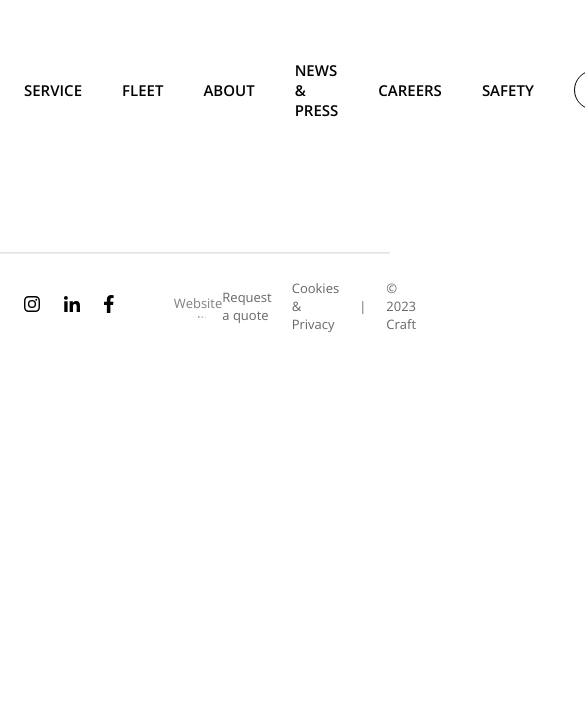
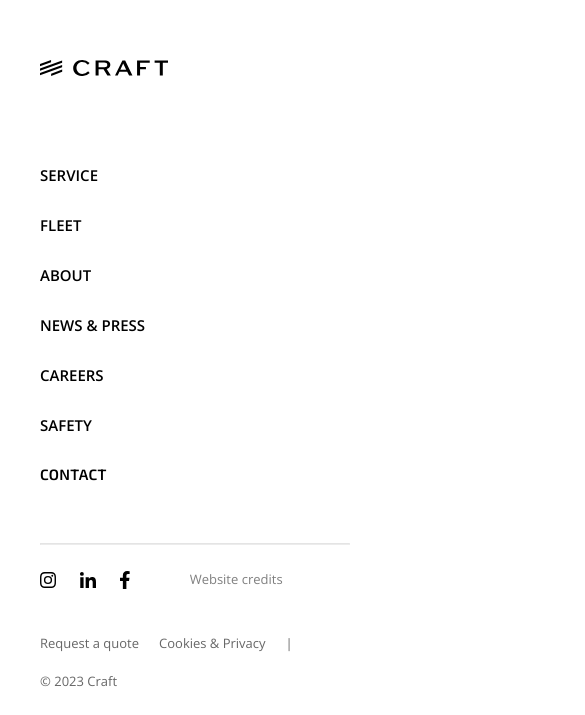
Before and after one commit to Kimbangul/craftcharter, a React (Create React App) app: page / in a window 390 px wide. Shown: the part 5686-6401 px from the top of the page, 585 px wide, since content can reach past the window. Before the commit the page ends 6044 px from the top, so only its background shows below. Built offline with nearby package versions, Linux system fonts and the light colour scheme.

Commit message:
style: add media query

```diff
--- a/src/style/components/contact/Contact.scss
+++ b/src/style/components/contact/Contact.scss
@@ -32,4 +32,16 @@
     height: 100%;
     object-fit: cover;
   }
+
+  @media (max-width: $tb-width) {
+    &__title {
+      font-size: 2.8rem;
+    }
+    &__btn--round {
+      margin-top: 4rem;
+    }
+    &__text {
+      padding: 0 4rem;
+    }
+  }
 }
--- a/src/style/components/footer/Footer.scss
+++ b/src/style/components/footer/Footer.scss
@@ -6,6 +6,16 @@
     max-width: $max-inner;
     padding: 0 2.4rem;
     margin: 0 auto;
+  }
+  @mixin item-style {
+    font-weight: 600;
+    font-size: 1.5rem;
+    transition: opacity 0.3s;
+    text-transform: uppercase;
+
+    &:hover {
+      opacity: 0.7;
+    }
   }
 
   &__header {
@@ -19,14 +29,7 @@
       @include flex(flex-start, center, 4rem);
     }
     &-item {
-      font-weight: 600;
-      font-size: 1.5rem;
-      transition: opacity 0.3s;
-      text-transform: uppercase;
-
-      &:hover {
-        opacity: 0.7;
-      }
+      @include item-style();
     }
   }
 
@@ -105,4 +108,67 @@
   // &__social {
   //   @include flex(flex-start, center, 2.4rem);
   // }
+
+  @media (max-width: $pc-width) {
+    & {
+      padding: 7.8rem 6rem 2.5rem 6rem;
+    }
+    &__header {
+      flex-direction: column;
+      align-items: stretch;
+      padding: 0;
+    }
+    &__bottom {
+      flex-direction: column;
+      align-items: stretch;
+      padding: 0;
+    }
+    &__nav {
+      display: block;
+      margin-top: 8.5rem;
+
+      ul {
+        display: block;
+      }
+      &-item {
+        margin-top: 3rem;
+        &:first-child {
+          margin-top: 0;
+        }
+      }
+    }
+
+    &__btn--round {
+      @include item-style();
+      display: block;
+      font-weight: 600;
+      font-size: 1.5rem;
+      transition: opacity 0.3s;
+      text-transform: uppercase;
+      padding: 0;
+      border: none;
+      height: auto;
+      margin-top: 3rem;
+      &:hover {
+        background: inherit;
+        border: none;
+        color: inherit;
+      }
+    }
+    &__link-container {
+      margin-bottom: 4rem;
+    }
+    & hr {
+      margin-top: 6rem;
+    }
+    &__info {
+      flex-wrap: wrap;
+    }
+  }
+
+  @media (max-width: $tb-width) {
+    & {
+      padding: 7.8rem 4rem 2.5rem 4rem;
+    }
+  }
 }
--- a/src/style/components/header/Nav.scss
+++ b/src/style/components/header/Nav.scss
@@ -225,5 +225,9 @@
         flex-wrap: wrap;
       }
     }
+
+    &__link-container {
+      margin-bottom: 0 !important;
+    }
   }
 }
```
